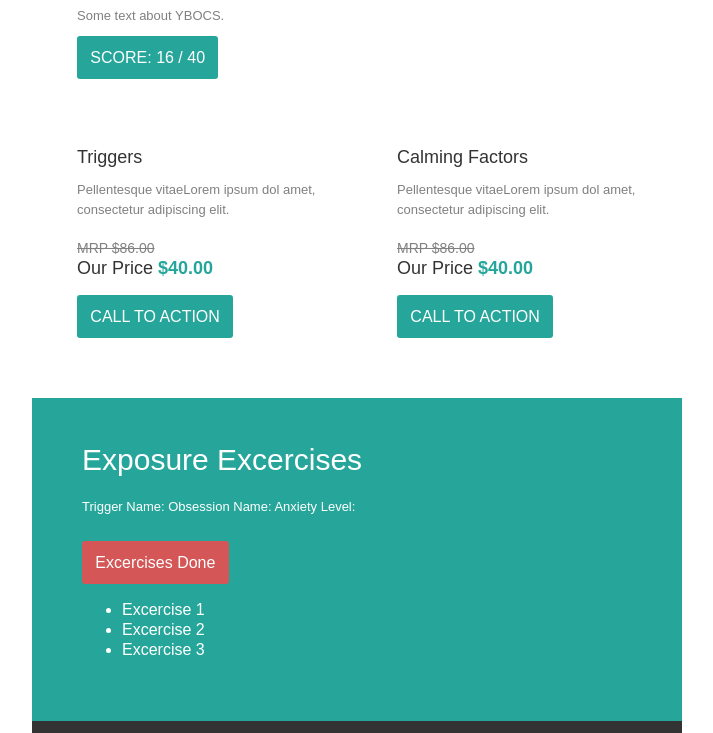
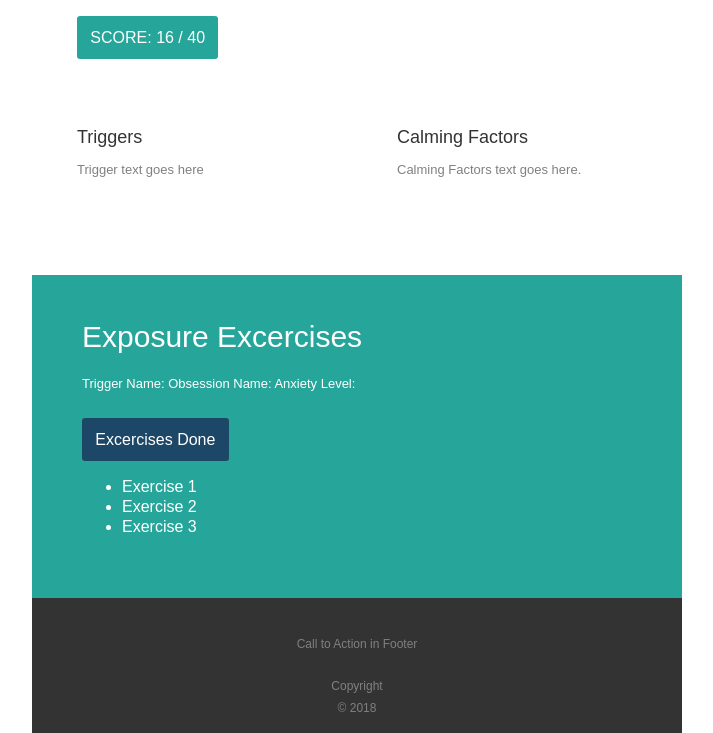
Before and after one commit to rocka0/OCD-Report-Email, a plain HTML site: page Mailchimp_master_template.html in a window 1280 px wide. Shown: the part 2016-2749 px from the top of the page, without its empty margins (283-996 px from the left). Drawn offline with Linux system fonts and the light colour scheme.

Commit message:
Included Kaajal's changes and removed unnecessary buttons and text from the template

```diff
--- a/Mailchimp_master_template.html
+++ b/Mailchimp_master_template.html
@@ -22,7 +22,7 @@
 
         .button {
             /*@editable*/
-            background-color: #d45656 !important;
+            background-color: #1d4767 !important;
             /*@editable*/
             border-radius: 3px !important;
             /*@editable*/
@@ -304,9 +304,6 @@
                                                 <td height="15" style="line-height:1px;font-size:1px;">&nbsp;</td>
                                             </tr>
                                             <tr>
-                                                <td mc:edit="PRODUCT1_Button" class="em_red" align="left" valign="top" style="font-family:Arial, sans-serif;font-size:13px;line-height:20px;color:#26A69A;"><a href="" target="_blank" style="text-decoration:none;color:#26A69A;">Read More +</a></td>
-                                            </tr>
-                                            <tr>
                                                 <td height="40" style="line-height:1px;font-size:1px;" class="em_hide">&nbsp;</td>
                                             </tr>
                                         </table>
@@ -340,9 +337,6 @@
                                             </tr>
                                             <tr>
                                                 <td height="15" style="line-height:1px;font-size:1px;">&nbsp;</td>
-                                            </tr>
-                                            <tr>
-                                                <td mc:edit="PRODUCT2_Button" class="em_red" align="left" valign="top" style="font-family:Arial, sans-serif;font-size:13px;line-height:20px;color:#26A69A;"><a href="" target="_blank" style="text-decoration:none;color:#26A69A;">Read More +</a></td>
                                             </tr>
                                             <tr>
                                                 <td height="40" style="line-height:1px;font-size:1px;">&nbsp;</td>
@@ -407,7 +401,7 @@
                             <table width="324" border="0" align="right" cellpadding="0" cellspacing="0" class="em_wrapper" style="border:none; mso-table-lspace:0pt; mso-table-rspace:0pt; border-collapse:collapse;">
                                 <tr>
                                     <td valign="top" align="center" bgcolor="#26A69A" style="border:none; mso-border-right-alt:solid #ffffff .5pt; border-collapse:collapse;">
-                                        <a href="" target="_blank"><img class="em_g_img em_full_img" src="images/moods/mood3.png" width="324" height="310" mc:edit="324_images" alt="img_324X312" style="display:block; max-width:324px;" border="0" /></a>
+                                        <a href="" target="_blank"><img class="em_g_img em_full_img" src="https://res.cloudinary.com/ddjk5j7zx/image/upload/v1536429448/mood3.png" width="324" height="310" mc:edit="324_images" alt="img_324X312" style="display:block; max-width:324px;" border="0" /></a>
                                     </td>
                                 </tr>
                             </table>
@@ -477,7 +471,7 @@
                           <table width="324" border="0" align="right" cellpadding="0" cellspacing="0" class="em_wrapper" style="border:none; mso-table-lspace:0pt; mso-table-rspace:0pt; border-collapse:collapse;">
                               <tr>
                                   <td valign="top" align="center" bgcolor="#26A69A" style="border:none; mso-border-right-alt:solid #ffffff .5pt; border-collapse:collapse;">
-                                      <a href="" target="_blank"><img class="em_g_img em_full_img" src="images/moods/mood3.png" width="324" height="310" mc:edit="324_images" alt="img_324X312" style="display:block; max-width:324px;" border="0" /></a>
+                                      <a href="" target="_blank"><img class="em_g_img em_full_img" src="https://res.cloudinary.com/ddjk5j7zx/image/upload/v1536429448/mood3.png" width="324" height="310" mc:edit="324_images" alt="img_324X312" style="display:block; max-width:324px;" border="0" /></a>
                                   </td>
                               </tr>
                           </table>
@@ -511,8 +505,8 @@
                                                                       <td>
                                                                           <table border="0" align="center" cellpadding="0" cellspacing="0">
                                                                               <tr>
-                                                                                  <td height="43" class="button" mc:edit="btn_1" align="center" style=" font-family:Arial, sans-serif; font-size:16px; line-height:18px; color:#ffffff; border-radius:3px;" bgcolor="#d45656"><a href="" target="_blank" style="text-decoration:none; color:#ffffff;" class="button">&nbsp;&nbsp;&nbsp;CALL TO ACTION&nbsp;&nbsp;&nbsp;</a></td>
-                                                                              </tr>
+                                                                                <td height="43" class="button" mc:edit="btn_1" align="center" style=" font-family:Arial, sans-serif; font-size:16px; line-height:18px; color:#ffffff; border-radius:3px;" bgcolor="#d45656"><a href="" target="_blank" style="text-decoration:none; color:#ffffff;" class="button">&nbsp;&nbsp;&nbsp;CALL TO ACTION&nbsp;&nbsp;&nbsp;</a></td>
+                                                                            </tr>
                                                                           </table>
                                                                       </td>
                                                                   </tr>
@@ -617,7 +611,7 @@
                       <table width="324" border="0" align="right" cellpadding="0" cellspacing="0" class="em_wrapper" style="border:none; mso-table-lspace:0pt; mso-table-rspace:0pt; border-collapse:collapse;">
                           <tr>
                               <td valign="top" align="center" bgcolor="#26A69A" style="border:none; mso-border-right-alt:solid #ffffff .5pt; border-collapse:collapse;">
-                                  <a href="" target="_blank"><img class="em_g_img em_full_img" src="images/moods/mood3.png" width="324" height="310" mc:edit="324_images" alt="img_324X312" style="display:block; max-width:324px;" border="0" /></a>
+                                  <a href="" target="_blank"><img class="em_g_img em_full_img" src="https://res.cloudinary.com/ddjk5j7zx/image/upload/v1536429448/mood3.png" width="324" height="310" mc:edit="324_images" alt="img_324X312" style="display:block; max-width:324px;" border="0" /></a>
                               </td>
                           </tr>
                       </table>
@@ -764,34 +758,13 @@
                                                 <td height="13" style="line-height:0px; font-size:0px;">&nbsp;</td>
                                             </tr>
                                             <tr>
-                                                <td class="em_grey" mc:edit="para_11" style="font-family:Arial, sans-serif; font-size:13px; line-height:20px; color:#808080;">Pellentesque vitaeLorem ipsum dol amet, consectetur adipiscing elit.</td>
+                                                <td class="em_grey" mc:edit="para_11" style="font-family:Arial, sans-serif; font-size:13px; line-height:20px; color:#808080;">Trigger text goes here</td>
                                             </tr>
                                             <tr>
                                                 <td height="18" style="line-height:0px; font-size:0px;">&nbsp;</td>
                                             </tr>
                                             <tr>
-                                                <td class="em_grey" mc:edit="8600_3" style="font-family:Arial, sans-serif; font-size:14px; line-height:20px; text-decoration:line-through; color:#808080;">MRP $86.00</td>
-                                            </tr>
-                                            <tr>
-                                                <td class="em_text" mc:edit="Our_price_4" style="font-family:Arial, sans-serif; font-size:18px; line-height:20px; color:#333333;"><span class="em_black">Our Price</span> <span style="font-weight:bold; color:#26A69A;" class="em_red">$40.00</span></td>
-                                            </tr>
-                                            <tr>
                                                 <td height="17" style="line-height:0px; font-size:0px;">&nbsp;</td>
-                                            </tr>
-                                            <tr mc:hideable>
-                                                <td height="43" valign="top">
-                                                    <table border="0" align="left" cellpadding="0" cellspacing="0" class="em_wrapper">
-                                                        <tr>
-                                                            <td>
-                                                                <table border="0" align="center" cellpadding="0" cellspacing="0">
-                                                                    <tr>
-                                                                        <td height="43" class="button_2" mc:edit="btn_9" align="center" style=" font-family:Arial, sans-serif; font-size:16px; line-height:18px; color:#ffffff; border-radius:3px;" bgcolor="#26A69A"><a href="" target="_blank" style="text-decoration:none; color:#ffffff;" class="button_2">&nbsp;&nbsp;&nbsp;CALL TO ACTION&nbsp;&nbsp;&nbsp;</a></td>
-                                                                    </tr>
-                                                                </table>
-                                                            </td>
-                                                        </tr>
-                                                    </table>
-                                                </td>
                                             </tr>
                                         </table>
                                     </td>
@@ -816,34 +789,14 @@
                                                 <td height="13" style="line-height:0px; font-size:0px;">&nbsp;</td>
                                             </tr>
                                             <tr>
-                                                <td class="em_grey" mc:edit="para_12" style="font-family:Arial, sans-serif; font-size:13px; line-height:20px; color:#808080;">Pellentesque vitaeLorem ipsum dol amet, consectetur adipiscing elit.</td>
+                                                <td class="em_grey" mc:edit="para_12" style="font-family:Arial, sans-serif; font-size:13px; line-height:20px; color:#808080;">Calming Factors text goes here.</td>
                                             </tr>
                                             <tr>
                                                 <td height="18" style="line-height:0px; font-size:0px;">&nbsp;</td>
                                             </tr>
-                                            <tr>
-                                                <td class="em_grey" mc:edit="8600_4" style="font-family:Arial, sans-serif; font-size:14px; line-height:20px; text-decoration:line-through; color:#808080;">MRP $86.00</td>
-                                            </tr>
-                                            <tr>
-                                                <td class="em_text" mc:edit="Our_price_6" style="font-family:Arial, sans-serif; font-size:18px; line-height:20px; color:#333333;"><span class="em_black">Our Price</span> <span style="font-weight:bold; color:#26A69A;" class="em_red">$40.00</span></td>
-                                            </tr>
+
                                             <tr>
                                                 <td height="17" style="line-height:0px; font-size:0px;">&nbsp;</td>
-                                            </tr>
-                                            <tr mc:hideable>
-                                                <td height="43" valign="top">
-                                                    <table border="0" align="left" cellpadding="0" cellspacing="0" class="em_wrapper">
-                                                        <tr>
-                                                            <td>
-                                                                <table border="0" align="center" cellpadding="0" cellspacing="0">
-                                                                    <tr>
-                                                                        <td height="43" class="button_2" mc:edit="btn_10" align="center" style=" font-family:Arial, sans-serif; font-size:16px; line-height:18px; color:#ffffff; border-radius:3px;" bgcolor="#26A69A"><a href="" target="_blank" style="text-decoration:none; color:#ffffff;" class="button_2">&nbsp;&nbsp;&nbsp;CALL TO ACTION&nbsp;&nbsp;&nbsp;</a></td>
-                                                                    </tr>
-                                                                </table>
-                                                            </td>
-                                                        </tr>
-                                                    </table>
-                                                </td>
                                             </tr>
                                         </table>
                                     </td>
@@ -903,15 +856,15 @@
                                     <td>
                                          <ul style="font-family:Arial, sans-serif; font-size:16px; line-height:20px; color:#ffffff;">
                                             <li>
-                                                Excercise 1
+                                                Exercise 1
                                             </li>
 
                                             <li>
-                                                Excercise 2
+                                                Exercise 2
                                             </li>
 
                                             <li>
-                                                Excercise 3
+                                                Exercise 3
                                             </li>
                                         </ul>
                                      </td>
```
